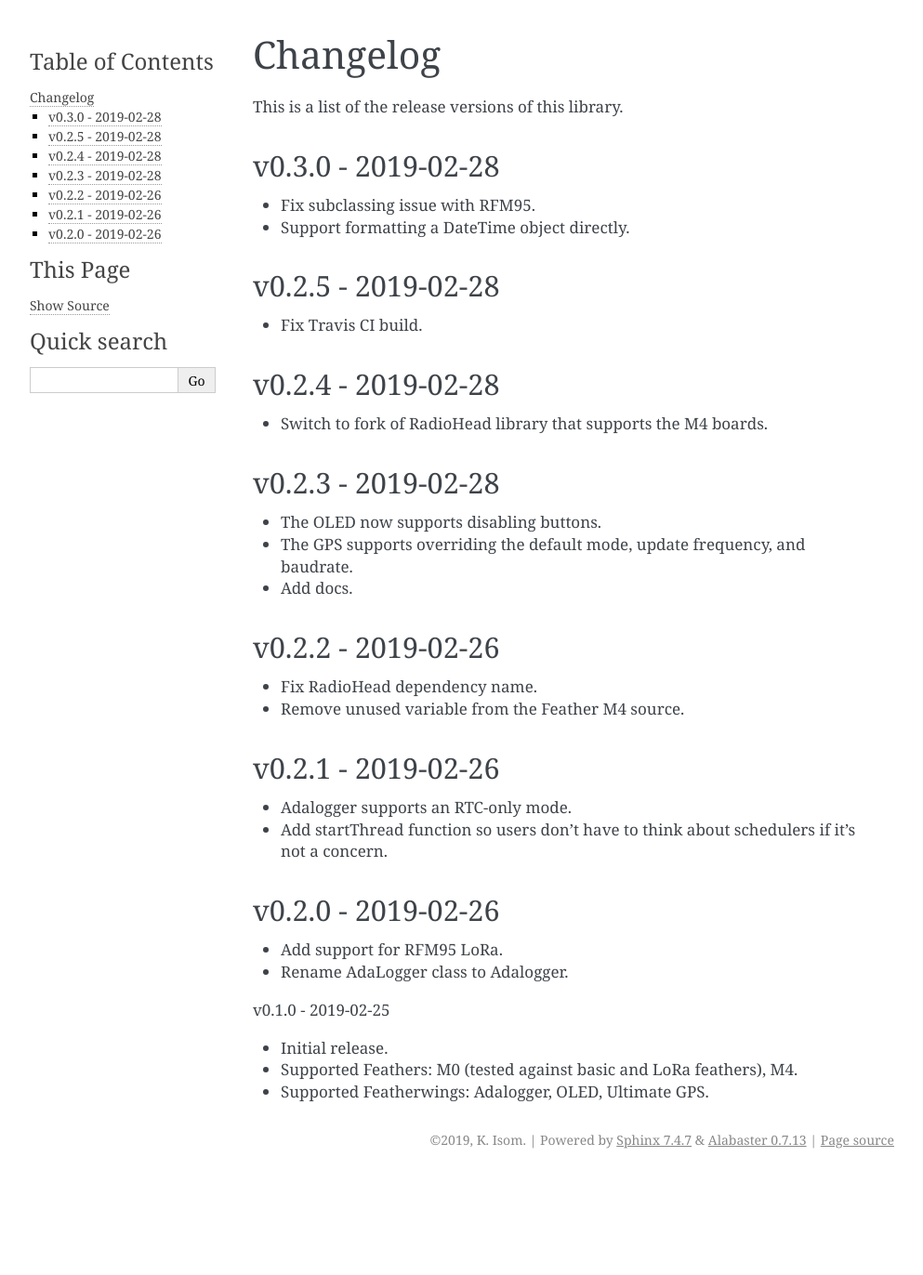
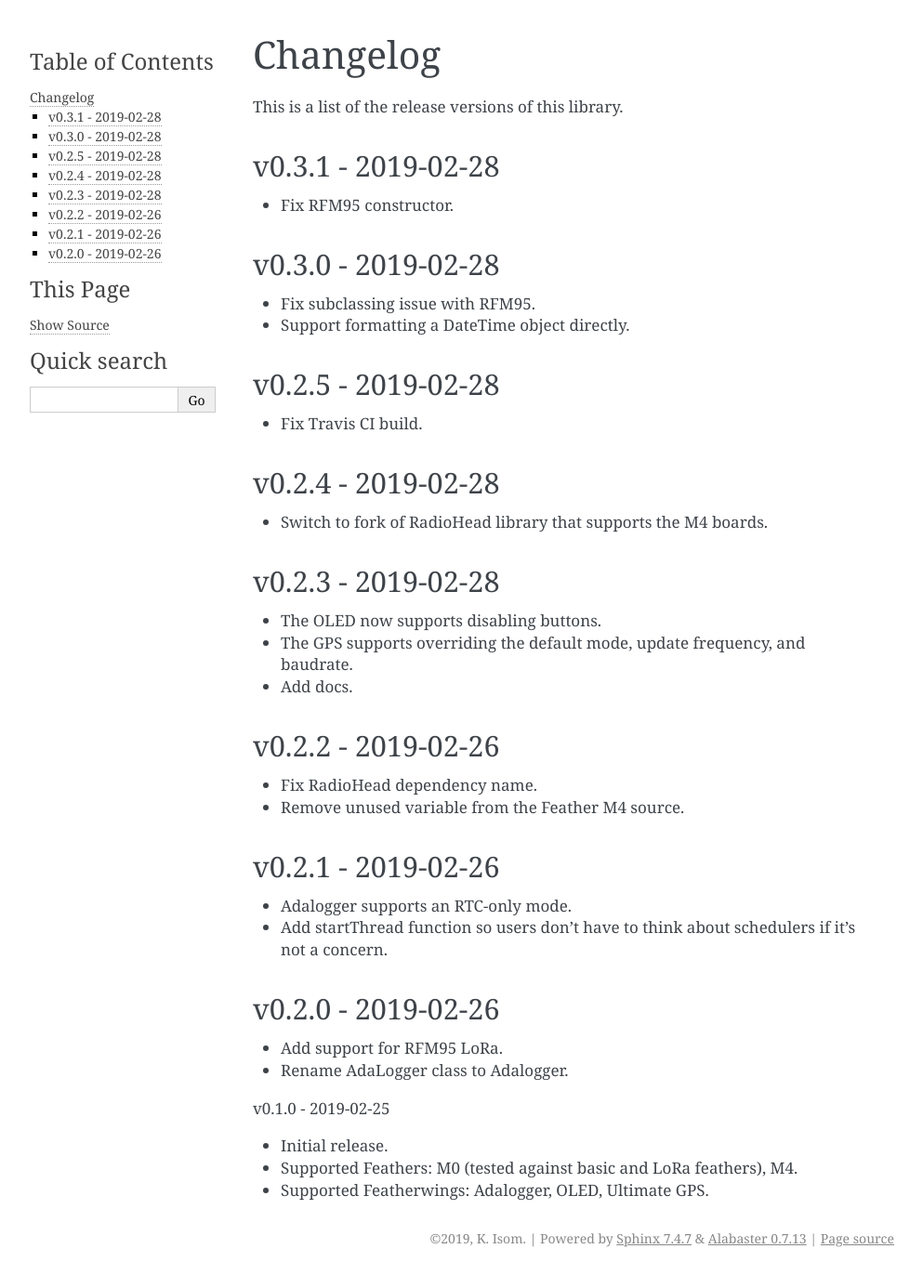
Before and after one commit to kisom/featherlib, a Sphinx documentation site: the page built from docs/changelog.rst, in a window 1280 px wide. Shown: the whole page at 93% size, without its empty margins (148-1141 px from the left). Built offline with Sphinx 7.4.7, drawn with Linux system fonts in a browser that asks for light colours; before the commit the page ends 1266 px from its top, so only the background shows below that.

Commit message:
Bump patch version to 0.3.1.

```diff
--- a/CHANGELOG.txt
+++ b/CHANGELOG.txt
@@ -1,3 +1,7 @@
+2019-02-28 - v0.3.1
+
+  + Fix RFM95 constructor.
+
 2019-02-28 - v0.3.0
 
   + Fix subclassing issue with RFM95.
--- a/docs/changelog.rst
+++ b/docs/changelog.rst
@@ -2,6 +2,11 @@ Changelog
 =========
 
 This is a list of the release versions of this library.
+
+v0.3.1 - 2019-02-28
+-------------------
+
+* Fix RFM95 constructor.
 
 v0.3.0 - 2019-02-28
 -------------------
--- a/library.json
+++ b/library.json
@@ -14,7 +14,7 @@
         "type": "git",
         "url": "https://github.com/kisom/featherlib.git"
     },
-    "version": "0.3.0",
+    "version": "0.3.1",
     "license": "MIT",
     "frameworks": [
         "arduino"
```
Also changed, not shown: 1 other file.
